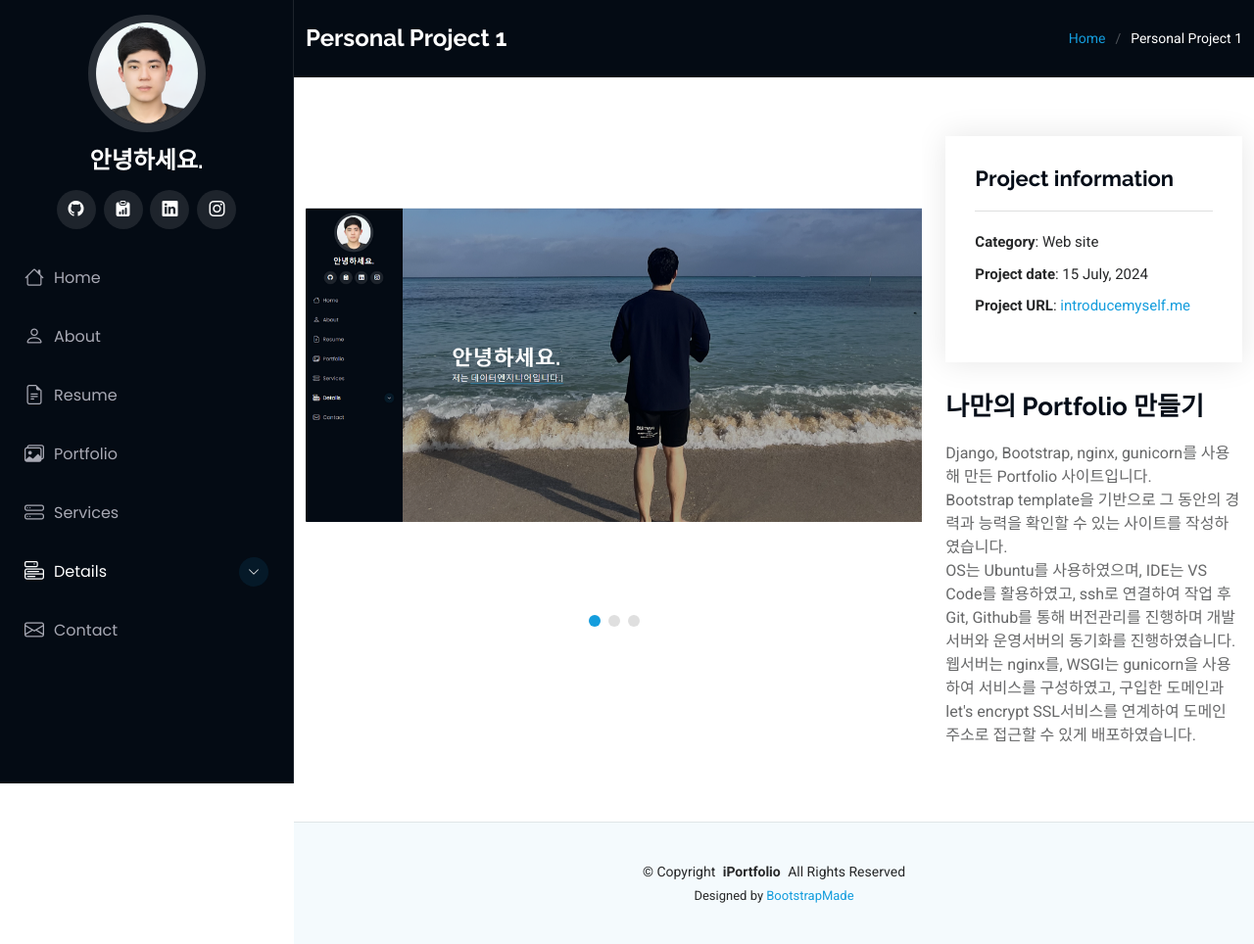
After one commit to Jeong-Beom/Portfolio, a Django app: page /main/portfolio_details/pp2 in a window 1280 px wide. The commit adds this page. Shown: the whole page at 98% size. Run offline with Django 5.2, Linux system fonts and the light colour scheme; some libraries are stand-ins or nearby versions.

Commit message:
Create Detail page

```diff
--- a/main/urls.py
+++ b/main/urls.py
@@ -10,6 +10,7 @@ urlpatterns = [
 
     # portfolio_details.views.py
     path('portfolio_details/pp1', portfolio_details_views.portfolio_details_pp1, name='portfolio_details_pp1'),
+    path('portfolio_details/pp2', portfolio_details_views.portfolio_details_pp2, name='portfolio_details_pp2'),
 
     # service_details_views_py
     path('service_details/ltmetal', service_details_views.service_details_ltmetal, name='service_details_ltmetal'),
--- a/main/views/portfolio_details_views.py
+++ b/main/views/portfolio_details_views.py
@@ -2,3 +2,6 @@ from django.shortcuts import render
 
 def portfolio_details_pp1(request):
     return render(request, 'main/portfolio-details-pp1.html')
+
+def portfolio_details_pp2(request):
+    return render(request, 'main/portfolio-details-pp2.html')
--- a/templates/main/index.html
+++ b/templates/main/index.html
@@ -359,12 +359,12 @@
 
             <div class="col-lg-4 col-md-6 portfolio-item isotope-item filter-pp">
               <div class="portfolio-content h-100">
-                <img src="{% static 'img/img_source/Loading.png' %}" class="img-fluid" alt="">
+                <img src="{% static 'img/img_source/Portfolio_project_01.png' %}" class="img-fluid" alt="">
                 <div class="portfolio-info">
                   <h4>Personal Project 2</h4>
                   <p>Django로 만든 나만의 Portfolio 사이트입니다.</p>
-                  <a href="{% static 'img/img_source/Loading.png' %}" title="Django로 만든 나만의 Portfolio 사이트입니다." data-gallery="portfolio-gallery-app" class="glightbox preview-link"><i class="bi bi-zoom-in"></i></a>
-                  <a title="More Details" class="details-link"><i class="bi bi-link-45deg"></i></a>
+                  <a href="{% static 'img/img_source/Portfolio_project_01.png' %}" title="Django로 만든 나만의 Portfolio 사이트입니다." data-gallery="portfolio-gallery-app" class="glightbox preview-link"><i class="bi bi-zoom-in"></i></a>
+                  <a href="{% url 'main:portfolio_details_pp2' %}" title="More Details" class="details-link"><i class="bi bi-link-45deg"></i></a>
                 </div>
               </div>
             </div><!-- End Portfolio Item -->
--- /dev/null
+++ b/templates/main/portfolio-details-pp2.html
@@ -0,0 +1,97 @@
+{% extends 'base.html' %}
+{% load static %}
+{% block content %}
+<body class="portfolio-details-page">
+
+  <!-- Header -->
+  {% include "header.html" %}
+
+  <main class="main">
+
+    <!-- Page Title -->
+    <div class="page-title dark-background">
+      <div class="container d-lg-flex justify-content-between align-items-center">
+        <h1 class="mb-2 mb-lg-0">Personal Project 1</h1>
+        <nav class="breadcrumbs">
+          <ol>
+            <li><a href="{% url 'main:index' %}">Home</a></li>
+            <li class="current">Personal Project 1</li>
+          </ol>
+        </nav>
+      </div>
+    </div><!-- End Page Title -->
+
+    <!-- Portfolio Details Section -->
+    <section id="portfolio-details" class="portfolio-details section">
+
+      <div class="container" data-aos="fade-up" data-aos-delay="100">
+
+        <div class="row gy-4">
+
+          <div class="col-lg-8">
+            <div class="portfolio-details-slider swiper init-swiper">
+
+              <script type="application/json" class="swiper-config">
+                {
+                  "loop": true,
+                  "speed": 600,
+                  "autoplay": {
+                    "delay": 5000
+                  },
+                  "slidesPerView": "auto",
+                  "pagination": {
+                    "el": ".swiper-pagination",
+                    "type": "bullets",
+                    "clickable": true
+                  }
+                }
+              </script>
+
+              <div class="swiper-wrapper align-items-center">
+
+                <div class="swiper-slide">
+                  <img src="{% static 'img/img_source/Portfolio_project_01.png' %}" alt="">
+                </div>
+
+                <div class="swiper-slide">
+                  <img src="{% static 'img/img_source/Portfolio_project_02.png' %}" alt="">
+                </div>
+
+                <div class="swiper-slide">
+                  <img src="{% static 'img/img_source/Portfolio_project_03.png' %}" alt="">
+                </div>
+
+              </div>
+              <div class="swiper-pagination"></div>
+            </div>
+          </div>
+
+          <div class="col-lg-4">
+            <div class="portfolio-info" data-aos="fade-up" data-aos-delay="200">
+              <h3>Project information</h3>
+              <ul>
+                <li><strong>Category</strong>: Web site</li>
+                <li><strong>Project date</strong>: 15 July, 2024</li>
+                <li><strong>Project URL</strong>: <a href="https://introducemyself.me" target="_blank">introducemyself.me</a></li>
+              </ul>
+            </div>
+            <div class="portfolio-description" data-aos="fade-up" data-aos-delay="300">
+              <h2>나만의 Portfolio 만들기</h2>
+              <p>
+                Django, Bootstrap, nginx, gunicorn를 사용해 만든 Portfolio 사이트입니다.<br>
+                Bootstrap template을 기반으로 그 동안의 경력과 능력을 확인할 수 있는 사이트를 작성하였습니다.<br>
+                OS는 Ubuntu를 사용하였으며, IDE는 VS Code를 활용하였고, ssh로 연결하여 작업 후 Git, Github를 통해 버전관리를 진행하며 개발서버와 운영서버의 동기화를 진행하였습니다.<br>
+                웹서버는 nginx를, WSGI는 gunicorn을 사용하여 서비스를 구성하였고, 구입한 도메인과 let's encrypt SSL서비스를 연계하여 도메인 주소로 접근할 수 있게 배포하였습니다.
+              </p>
+            </div>
+          </div>
+
+        </div>
+
+      </div>
+
+    </section><!-- /Portfolio Details Section -->
+
+  </main>
+
+{% endblock %}
```
